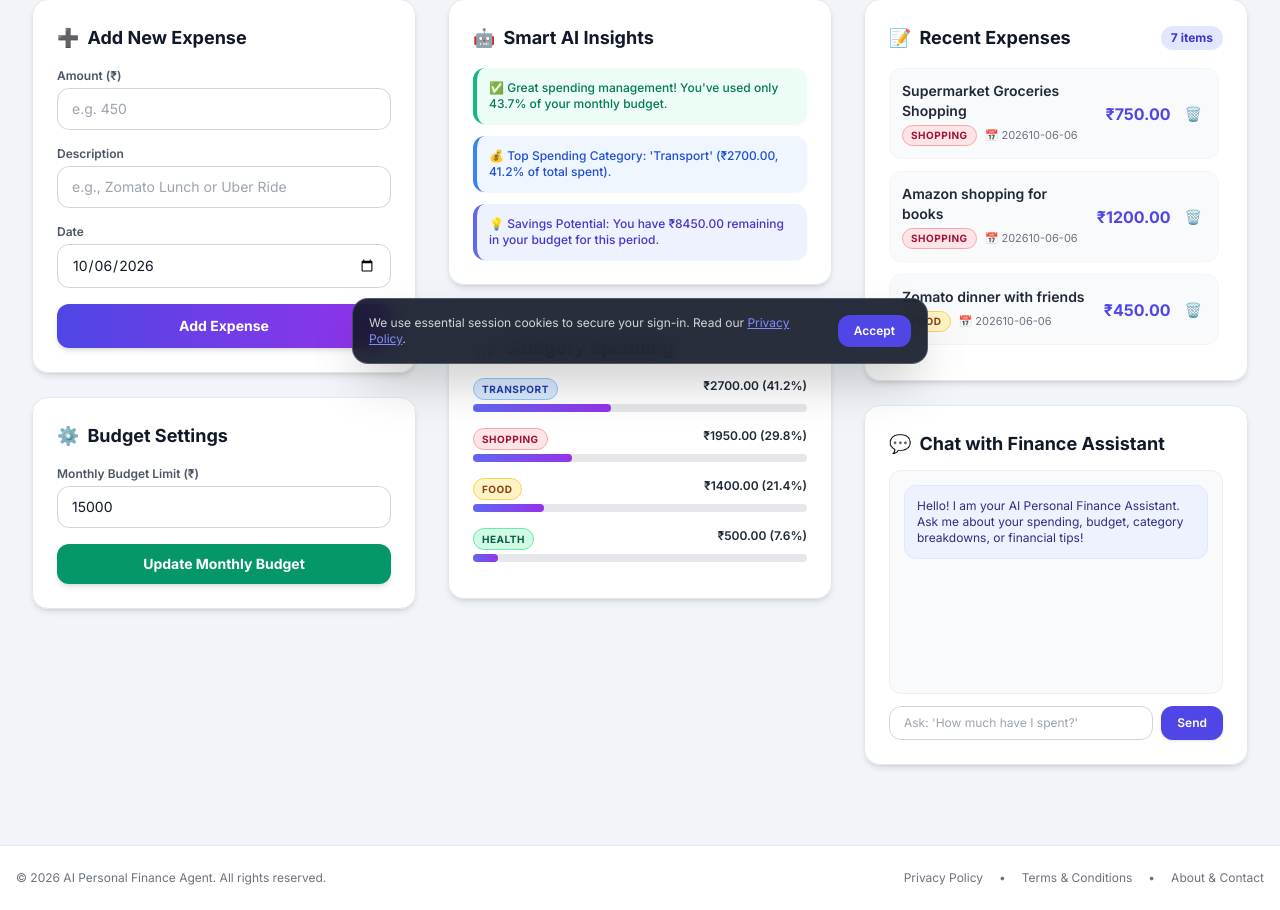
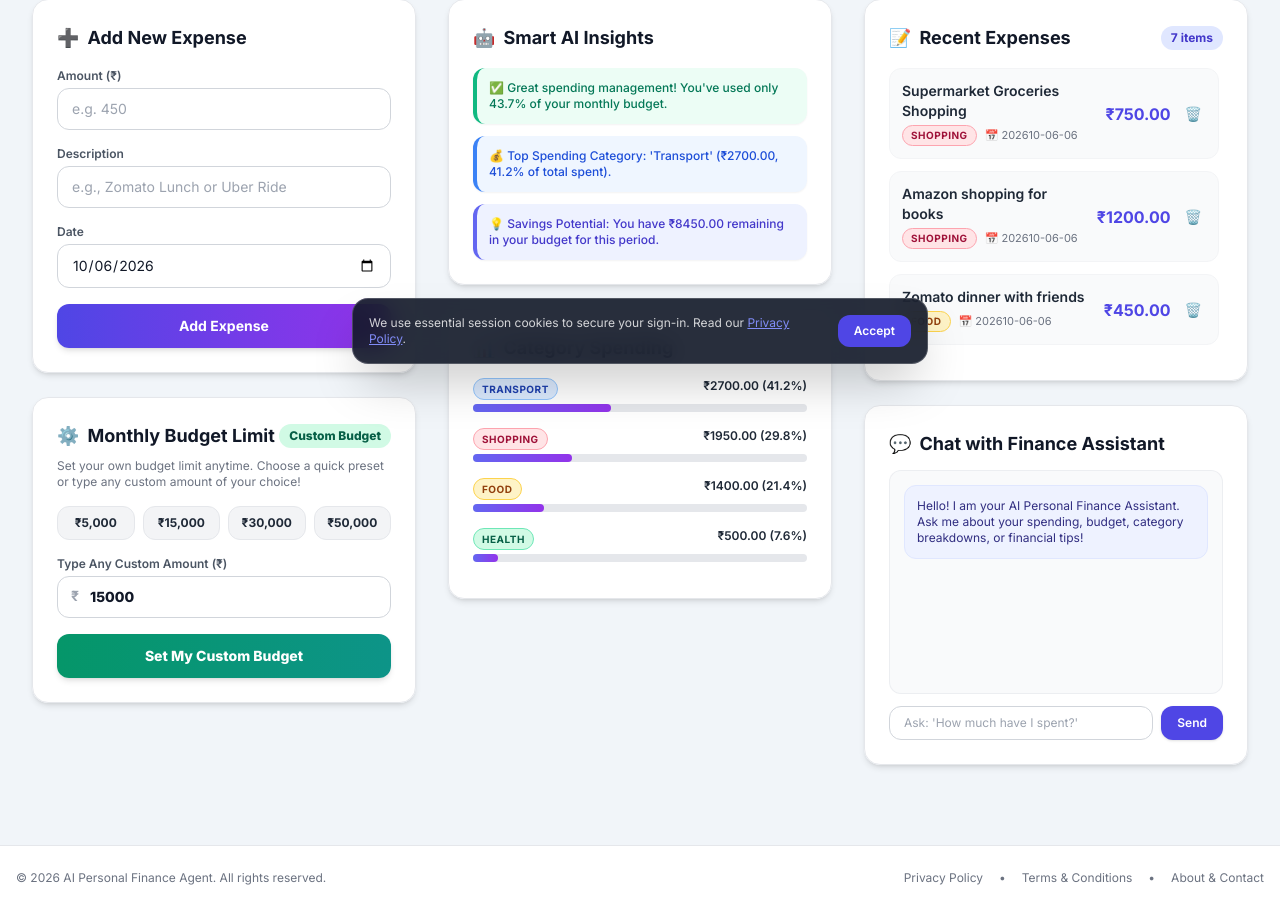
Before and after one commit to laharireddy2923/Ai-agent, a Flask app: page / in a window 1280 px wide. Shown: the part 420-1330 px from the top of the page. Run offline with Flask 3, Linux system fonts and the light colour scheme; data comes from the database, SQL or seed files in the repository; both versions use the stored data as it was after the commit; some libraries are stand-ins or nearby versions.

Commit message:
Enhance custom budget limit updating with instant UI response and persistent local storage

```diff
--- /dev/null
+++ b/public_any_network_url.txt
@@ -0,0 +1 @@
+https://f8dce730527724.lhr.life
--- a/public_url.txt
+++ b/public_url.txt
@@ -1 +1 @@
-https://pretty-lies-behave.loca.lt
+https://vast-jars-relax.loca.lt
--- a/templates/index.html
+++ b/templates/index.html
@@ -290,18 +290,32 @@
 
                     <!-- Update Monthly Budget Card -->
                     <div class="glass-card rounded-2xl p-6 border border-gray-200 dark:border-gray-700 shadow-md">
-                        <h3 class="text-lg font-bold text-gray-900 dark:text-white mb-4 flex items-center gap-2">
-                            <span>⚙️</span> Budget Settings
+                        <h3 class="text-lg font-bold text-gray-900 dark:text-white mb-2 flex items-center justify-between">
+                            <span class="flex items-center gap-2"><span>⚙️</span> Monthly Budget Limit</span>
+                            <span id="currentBudgetBadge" class="text-xs font-extrabold px-2.5 py-1 rounded-full bg-emerald-100 text-emerald-800 dark:bg-emerald-900/60 dark:text-emerald-200">Custom Budget</span>
                         </h3>
+                        <p class="text-xs text-gray-500 dark:text-gray-400 mb-4">Set your own budget limit anytime. Choose a quick preset or type any custom amount of your choice!</p>
+
+                        <!-- Quick Preset Buttons -->
+                        <div class="grid grid-cols-4 gap-2 mb-4">
+                            <button type="button" onclick="setQuickBudget(5000)" class="py-2 px-2 bg-gray-100 hover:bg-emerald-100 dark:bg-gray-700 dark:hover:bg-emerald-900/40 text-gray-800 dark:text-gray-200 rounded-xl text-xs font-bold transition border border-gray-200 dark:border-gray-600">₹5,000</button>
+                            <button type="button" onclick="setQuickBudget(15000)" class="py-2 px-2 bg-gray-100 hover:bg-emerald-100 dark:bg-gray-700 dark:hover:bg-emerald-900/40 text-gray-800 dark:text-gray-200 rounded-xl text-xs font-bold transition border border-gray-200 dark:border-gray-600">₹15,000</button>
+                            <button type="button" onclick="setQuickBudget(30000)" class="py-2 px-2 bg-gray-100 hover:bg-emerald-100 dark:bg-gray-700 dark:hover:bg-emerald-900/40 text-gray-800 dark:text-gray-200 rounded-xl text-xs font-bold transition border border-gray-200 dark:border-gray-600">₹30,000</button>
+                            <button type="button" onclick="setQuickBudget(50000)" class="py-2 px-2 bg-gray-100 hover:bg-emerald-100 dark:bg-gray-700 dark:hover:bg-emerald-900/40 text-gray-800 dark:text-gray-200 rounded-xl text-xs font-bold transition border border-gray-200 dark:border-gray-600">₹50,000</button>
+                        </div>
+
                         <form id="budgetForm" onsubmit="handleBudgetSubmit(event)" class="space-y-4">
                             <div>
-                                <label for="budgetInput" class="block text-xs font-semibold text-gray-600 dark:text-gray-300 mb-1">Monthly Budget Limit (₹)</label>
-                                <input type="number" id="budgetInput" step="any" min="1" placeholder="Enter your custom budget" aria-label="Monthly Budget Target Limit"
-                                    class="w-full px-3.5 py-2.5 rounded-xl border border-gray-300 dark:border-gray-600 bg-white dark:bg-gray-800 text-gray-900 dark:text-white text-sm focus:ring-2 focus:ring-emerald-500 focus:outline-none transition">
+                                <label for="budgetInput" class="block text-xs font-semibold text-gray-600 dark:text-gray-300 mb-1">Type Any Custom Amount (₹)</label>
+                                <div class="relative">
+                                    <span class="absolute left-3.5 top-2.5 text-gray-400 font-bold text-sm">₹</span>
+                                    <input type="number" id="budgetInput" step="any" min="1" placeholder="e.g. 25000" aria-label="Monthly Budget Target Limit"
+                                        class="w-full pl-8 pr-3.5 py-2.5 rounded-xl border border-gray-300 dark:border-gray-600 bg-white dark:bg-gray-800 text-gray-900 dark:text-white text-sm font-extrabold focus:ring-2 focus:ring-emerald-500 focus:outline-none transition">
+                                </div>
                             </div>
                             <button type="submit" aria-label="Save Monthly Budget Limit"
-                                class="w-full py-2.5 bg-emerald-600 hover:bg-emerald-700 text-white font-bold text-sm rounded-xl shadow-md transition transform active:scale-95">
-                                Update Monthly Budget
+                                class="w-full py-3 bg-gradient-to-r from-emerald-600 to-teal-600 hover:from-emerald-700 hover:to-teal-700 text-white font-extrabold text-sm rounded-xl shadow-md transition transform active:scale-95">
+                                Set My Custom Budget
                             </button>
                         </form>
                     </div>
@@ -517,9 +531,15 @@
                 const remainingDisplay = document.getElementById('remainingDisplay');
                 const savingsRateDisplay = document.getElementById('savingsRateDisplay');
 
-                const budgetVal = Number(data.summary.budget || 0);
                 const spentVal = Number(data.summary.total_spent || 0);
-                const remainingVal = Number(data.summary.remaining || 0);
+
+                let budgetVal = Number(data.summary.budget || 0);
+                const localBudget = localStorage.getItem('customUserBudget');
+                if (localBudget && Number(localBudget) > 0) {
+                    budgetVal = Number(localBudget);
+                }
+
+                const remainingVal = budgetVal - spentVal;
 
                 if (budgetDisplay) budgetDisplay.textContent = `₹${budgetVal.toLocaleString('en-IN', { minimumFractionDigits: 2, maximumFractionDigits: 2 })}`;
 
@@ -661,6 +681,14 @@
             return false;
         }
 
+        function setQuickBudget(amt) {
+            const budgetInput = document.getElementById('budgetInput') || document.getElementById('budget');
+            if (budgetInput) {
+                budgetInput.value = amt;
+                updateBudget();
+            }
+        }
+
         async function handleBudgetSubmit(e) {
             if (e && e.preventDefault) e.preventDefault();
             await updateBudget();
@@ -669,43 +697,32 @@
 
         async function updateBudget() {
             const budgetInput = document.getElementById('budgetInput') || document.getElementById('budget');
-            if (!budgetInput) {
-                alert("Budget input field not found.");
-                return;
-            }
+            if (!budgetInput) return;
+
             const budget = parseFloat(budgetInput.value);
-
             if (isNaN(budget) || budget <= 0) {
-                alert("Please enter a valid monthly budget limit greater than 0.");
+                alert("⚠️ Please enter a valid monthly budget limit greater than 0.");
                 return;
             }
 
+            localStorage.setItem('customUserBudget', budget);
+
+            const budgetDisplay = document.getElementById('budgetDisplay');
+            if (budgetDisplay) budgetDisplay.textContent = `₹${budget.toLocaleString('en-IN', { minimumFractionDigits: 2, maximumFractionDigits: 2 })}`;
+
+            showToast(`✅ Monthly budget limit updated to ₹${budget.toLocaleString('en-IN')}`);
+
             try {
-                const response = await fetch('/update_budget', {
+                await fetch('/update_budget', {
                     method: 'POST',
                     headers: { 'Content-Type': 'application/json' },
                     body: JSON.stringify({ budget })
                 });
+            } catch (err) {
+                console.error("Error updating budget server side", err);
+            }
 
-                const data = await response.json().catch(() => ({}));
-
-                if (response.status === 401) {
-                    window.location.href = data.redirect || '/login';
-                    return;
-                }
-
-                if (response.ok && data.success) {
-                    budgetInput.value = budget;
-                    budgetInput.placeholder = `Current: ₹${budget}`;
-                    showToast(`✅ Monthly budget updated to ₹${budget.toLocaleString('en-IN')}`);
-                    await loadSummary();
-                } else {
-                    alert('❌ Error updating budget: ' + (data.error || 'Failed to update budget.'));
-                }
-            } catch (err) {
-                console.error("Error updating budget", err);
-                alert("❌ Network error updating budget. Please try again.");
-            }
+            await loadSummary();
         }
 
         async function deleteExpense(expenseId) {
```
Also changed, not shown: start_tunnel.py (deleted, +0 -25 lines), finance.db (added), 3 other files.
